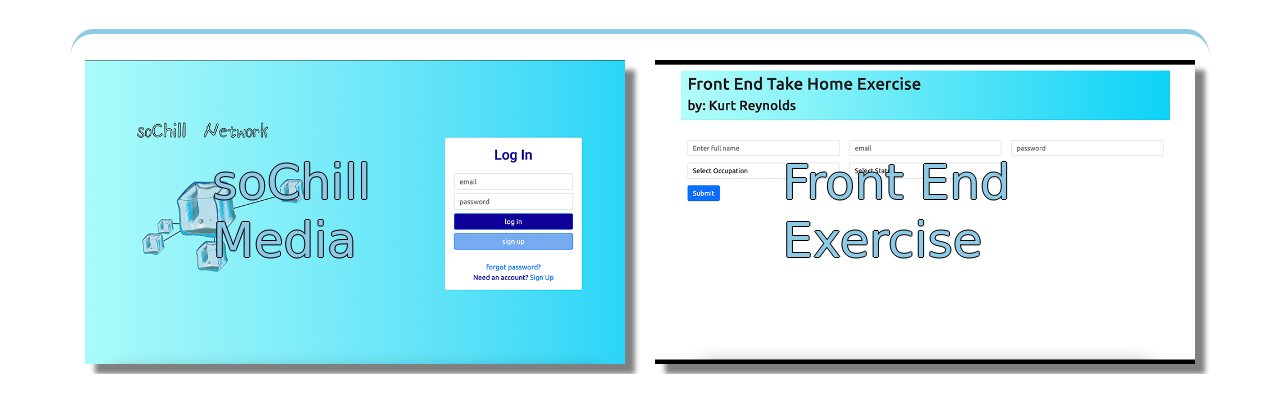
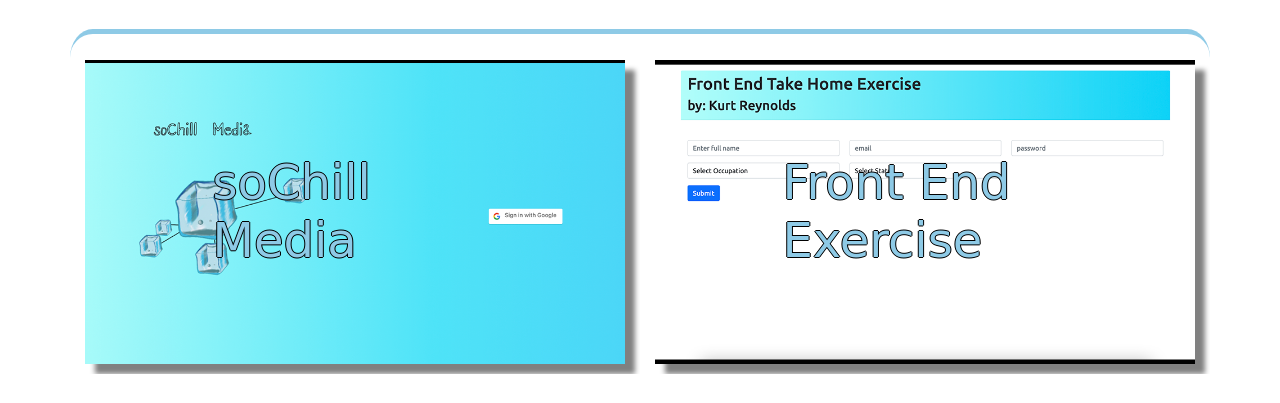
Before and after one commit to kurtreyn/kreynolds, a website: page index.html in a window 1280 px wide. Shown: the part 622-1025 px from the top of the page. Drawn offline with nearby package versions, Linux system fonts and the light colour scheme; files whose address does not match are found by name; a web font is replaced by a local one.

Commit message:
udate sochill media info

```diff
--- a/assets/js/main.js
+++ b/assets/js/main.js
@@ -22,8 +22,8 @@ const linkList = {
   leoPage: 'https://leodesigns.netlify.app',
   reactNostalgiaCode: `https://github.com/kurtreyn/knowNostalgia-react`,
   reactNostalgiaPage: `https://knownostalgia-react.netlify.app/`,
-  soChillCode: `https://github.com/kurtreyn/sochill`,
-  soChillPage: `https://sochillnetwork.netlify.app`,
+  soChillCode: `https://github.com/kurtreyn/sochill-media`,
+  soChillPage: `https://sochillmedia.netlify.app`,
   feExJan22Code: `https://github.com/kurtreyn/fetch-rewards-kurt`,
   feExJan22Page: `https://frontendtakehomekurtreynolds.netlify.app`,
 };
@@ -126,9 +126,9 @@ const sourceList = {
   reactNostalgiaImg: `./assets/images/react-knownostalgia-960x540.png`,
   reactNostalgiaTitle: `Know(Nostalgia): React Version`,
   reactNostalgiaText: `This app was made using React as part of a continuing Coding Bootcamp project. The app features the same functionality as the Bootstrap version.`,
-  soChillImg: `./assets/images/soChill-960x540.png`,
+  soChillImg: `./assets/images/sochill-media960x540.png`,
   soChillTitle: `soChill Media`,
-  soChillText: `Built with React, soChill Media uses React Bootstrap for the layout. User authentication is done through Firebase. This is an ongoing project and more features will be added.`,
+  soChillText: `Built with React, soChill Media uses React Bootstrap for the layout. User authentication is done through Firebase using sign in with Google. Users are able to sign in with their Google account and make posts.`,
   feExJan22Img: `./assets/images/fe-exercise-jan-2022-960x540.png`,
   feExJan22Title: `Front End Exercise`,
   feExJan22Text: `Made using React and React Bootstrap. This utilizes an API to fetch data to populate the form's occupation and state fields. As well, users are able to post data back to the server. The app also uses form control to prevent the submit if predetermined criteria was not met. Error messages are displayed on screen as well as a message for successfully submitting the form.`,
--- a/index.html
+++ b/index.html
@@ -147,7 +147,10 @@
           class="col-12 col-sm-12 col-md-6 col-lg-6 col-xl-6 d-flex justify-content-center img-col"
           data-div-info="soChill"
         >
-          <img src="./assets/images/soChill-960x540.png" alt="soChill Media" />
+          <img
+            src="./assets/images/sochill-media960x540.png"
+            alt="soChill Media"
+          />
           <h4 data-title-info="soChill">soChill Media</h4>
         </div>
 
```
Also changed, not shown: assets/images/sochill-media960x540.png (added).
